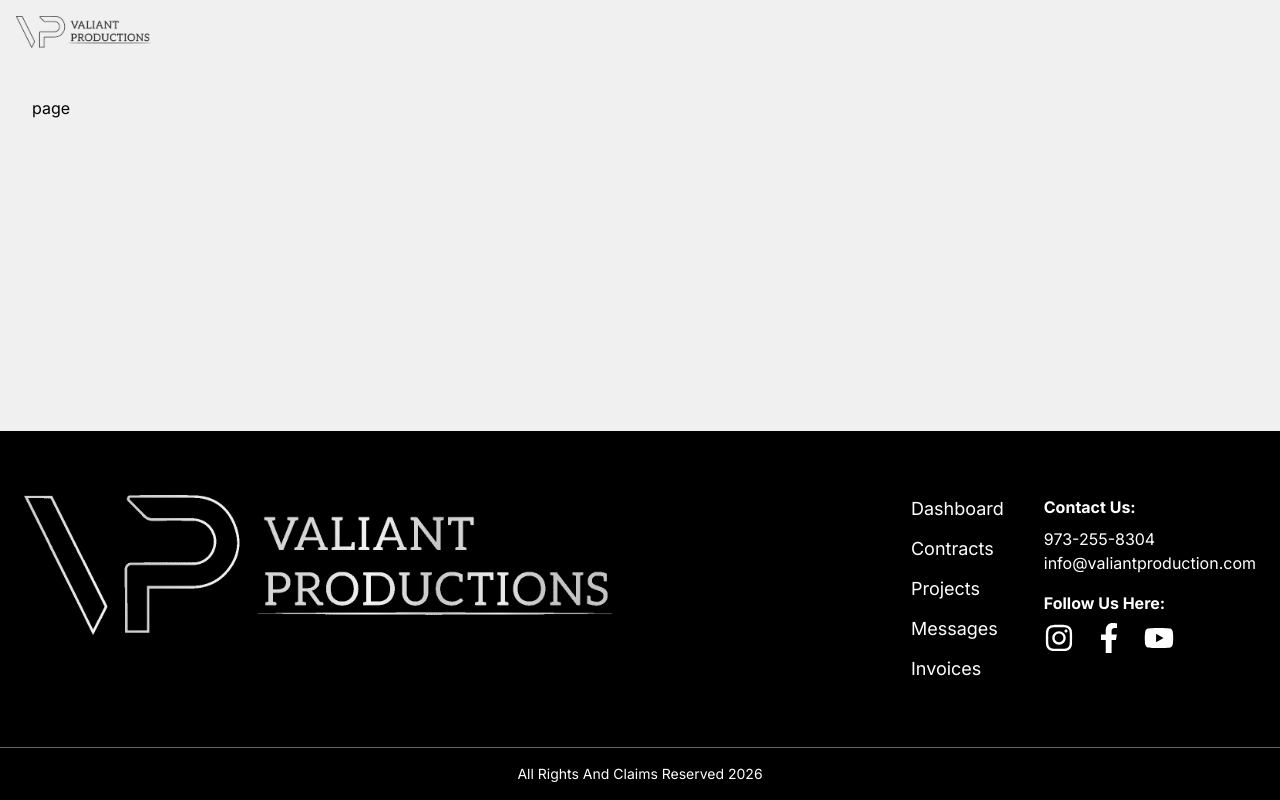
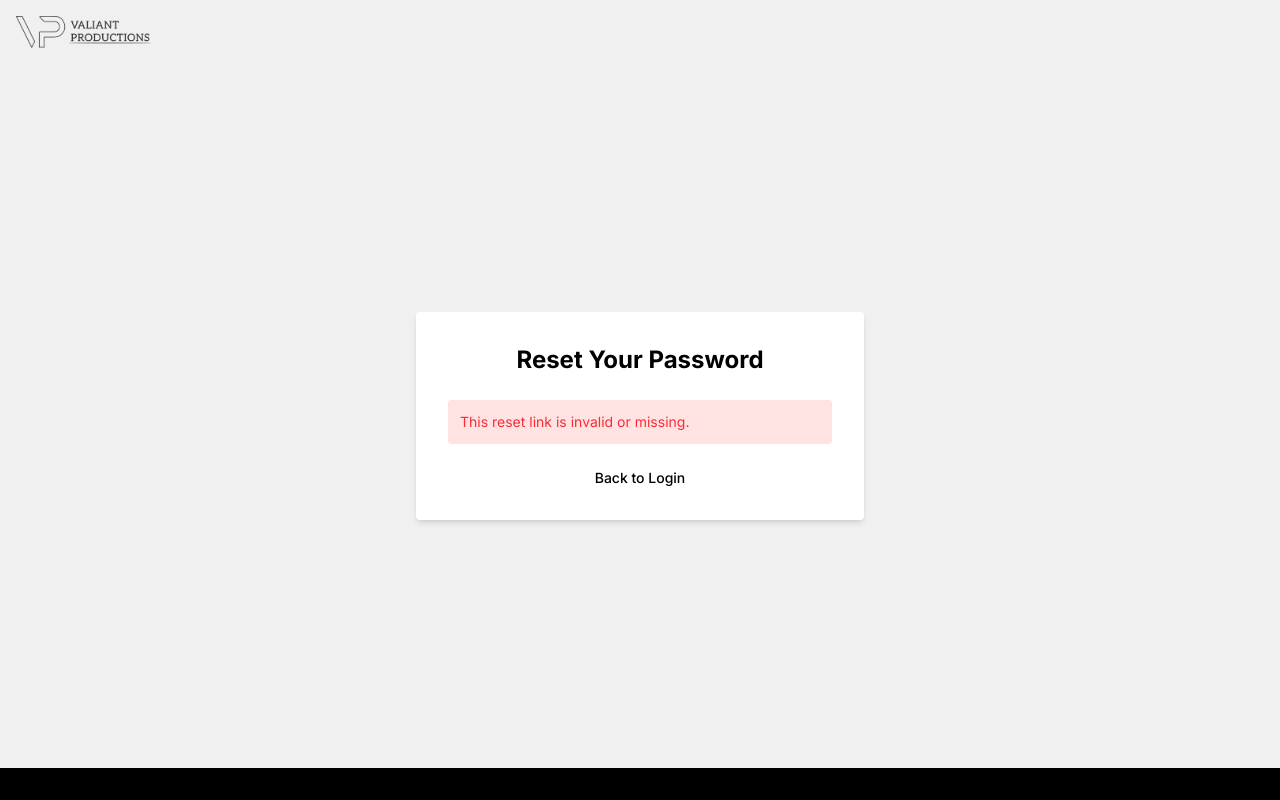
Before and after one commit to awaiszubair/contractor, a Next.js app: page /reset-password in a window 1280 px wide. Shown: the top 800 px of the page. Built offline with nearby package versions, Linux system fonts and the light colour scheme; no server answers.

Commit message:
ResetPage --dummypage -->removed

```diff
--- a/app/reset-password/page.js
+++ b/app/reset-password/page.js
@@ -1,9 +1,11 @@
 import React, { Suspense } from "react";
+import ResetPasswordPage from "./ResetPasswordPage";
 
 function page() {
   return (
     <Suspense fallback={<div>Loading...</div>}>
-      <div>page</div>
+      {/* <div>page</div> */}
+      <ResetPasswordPage />
     </Suspense>
   );
 }
```
